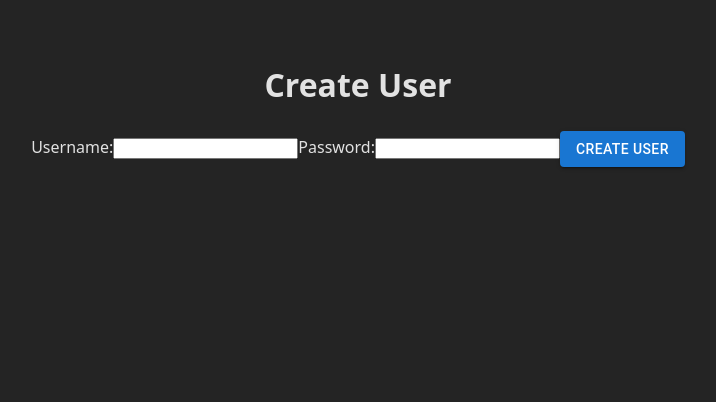
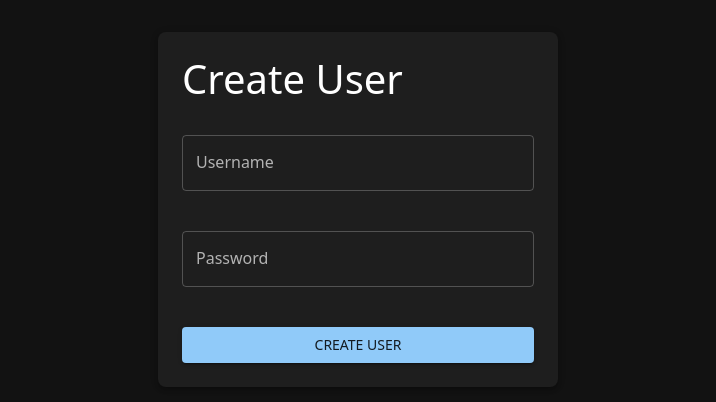
Before and after one commit to frederik-lunde/pingify, a React (Vite) app: page /create in a window 1280 px wide. Shown: the top 402 px of the page, without its empty margins (282-998 px from the left). Built offline with nearby package versions, Linux system fonts and the light colour scheme.

Commit message:
Added MUI theme and using MUI components everywhere

```diff
--- a/index.html
+++ b/index.html
@@ -4,6 +4,9 @@
     <meta charset="UTF-8" />
     <meta name="viewport" content="initial-scale=1, width=device-width" />
     <title>pingify</title>
+    <link
+  rel="stylesheet"
+/>
   </head>
   <body>
     <div id="root"></div>
--- a/src/App.css
+++ b/src/App.css
@@ -1,6 +1 @@
-#root {
-  max-width: 1280px;
-  margin: 0 auto;
-  padding: 2rem;
-  text-align: center;
-}
+/*not used. only use if using non MUI components*/
--- a/src/App.tsx
+++ b/src/App.tsx
@@ -2,6 +2,7 @@ import { BrowserRouter, Routes, Route } from 'react-router-dom';
 import './App.css';
 import Dashboard from './pages/dashboard';
 import CreateUser from './pages/CreateUser';
+import { CssBaseline } from '@mui/material';
 
 
 
@@ -10,6 +11,7 @@ function App() {
 
   return (
     <BrowserRouter>
+        <CssBaseline />
       <Routes>
         <Route path="/" element={<Dashboard />} />
         <Route path="/create" element={<CreateUser />} />
--- a/src/index.css
+++ b/src/index.css
@@ -1,10 +1 @@
-:root {
-  font-family: system-ui, Avenir, Helvetica, Arial, sans-serif;
-  line-height: 1.5;
-  font-weight: 400;
-
-  color-scheme: light dark;
-  color: rgba(255, 255, 255, 0.87);
-  background-color: #242424;
-
-}
+/*global styles outside MUI theme. Not used*/
--- a/src/main.tsx
+++ b/src/main.tsx
@@ -1,11 +1,14 @@
 import { StrictMode } from 'react'
 import { createRoot } from 'react-dom/client'
-
+import { ThemeProvider } from '@mui/material/styles';
+import theme from './theme.ts';
 import './index.css'
 import App from './App.tsx'
 
 createRoot(document.getElementById('root')!).render(
   <StrictMode>
+    <ThemeProvider theme={theme}>
     <App />
+    </ThemeProvider>
   </StrictMode>,
 )
--- a/src/pages/CreateUser.tsx
+++ b/src/pages/CreateUser.tsx
@@ -1,7 +1,10 @@
-import {useState } from 'react';
+import { useState } from 'react';
 import { createUser } from '../services/userService';
 import '../App.css';
 import Button from '@mui/material/Button';
+import Box from '@mui/material/Box';
+import TextField from '@mui/material/TextField';
+import Typography from '@mui/material/Typography';
 import { useNavigate } from 'react-router-dom';
 
 type User = {
@@ -11,7 +14,7 @@ type User = {
   created_at: string;
 };
 
-function CreateUser(){
+function CreateUser() {
   const [user, setUser] = useState<User>({
     id: 0,
     username: '',
@@ -41,20 +44,46 @@ function CreateUser(){
   };
 
   return (
-        <>
-        <h1>Create User</h1>
-        <form onSubmit={handleSubmit}>
-            <label>
-            Username:
-            <input type='text' name='username' value={user.username} onChange={handleChange} />
-            </label>
-            <label>
-            Password:
-            <input type='password' name='password' value={user.password} onChange={handleChange} />
-            </label>
-            <Button type='submit' variant='contained'>Create User</Button>
-        </form>
-        </>
+    <Box
+      component="form"
+      onSubmit={handleSubmit}
+      sx={{
+        display: 'flex',
+        flexDirection: 'column',
+        gap: 2,
+        maxWidth: 400,
+        mx: 'auto',
+        my: 4,
+        p: 3,
+        boxShadow: 3,
+        borderRadius: 2,
+        backgroundColor: 'background.paper',
+      }}
+    >
+      <Typography variant="h1" fontSize={40} sx={{ color: 'white' }}>
+  Create User
+</Typography>
+      <TextField
+        label="Username"
+        name="username"
+        value={user.username}
+        onChange={handleChange}
+        fullWidth
+        margin="normal"
+      />
+      <TextField
+        label="Password"
+        name="password"
+        type="password"
+        value={user.password}
+        onChange={handleChange}
+        fullWidth
+        margin="normal"
+      />
+      <Button type="submit" variant="contained" sx={{ mt: 2 }}>
+        Create User
+      </Button>
+    </Box>
   );
 }
 
--- a/src/pages/Dashboard.tsx
+++ b/src/pages/Dashboard.tsx
@@ -1,8 +1,12 @@
-import {useEffect, useState } from 'react';
+import { useEffect, useState } from 'react';
 import '../App.css';
 import { fetchUsers, fetchUserById } from '../services/userService';
 import Button from '@mui/material/Button';
-import Grid from '@mui/material/Grid2';
+import Grid from '@mui/material/Grid';
+import Typography from '@mui/material/Typography';
+import Paper from '@mui/material/Paper';
+import Box from '@mui/material/Box';
+import Container from '@mui/material/Container';
 
 type User = {
   id: number;
@@ -38,32 +42,41 @@ function Dashboard() {
   };
 
   return (
-    <>
-    <h1>Users</h1>
-    <Button variant='contained' href='/create'>Create User</Button>
-    <Grid container spacing={{ xs: 2, md: 3 }} columns={{ xs: 4, sm: 8, md: 12 }}>
-          {users.map(user => (
+    <Container>
+      <Typography variant="h1" gutterBottom>
+        Users
+      </Typography>
+      <Button variant="contained" href="/create" sx={{ mb: 3 }}>
+        Create User
+      </Button>
+      <Grid container spacing={{ xs: 2, md: 3 }} columns={{ xs: 4, sm: 8, md: 12 }}>
+        {users.map((user) => (
+          <Grid item xs={2} sm={4} md={4} key={user.id}>
+            <Paper elevation={3} sx={{ p: 2, backgroundColor: 'green' }}>
+              <Box>
+                <Typography variant="h2">{user.username}</Typography>
+                <Typography variant="body1">{user.password}</Typography>
+                <Button variant="contained" onClick={() => handleFetchUserById(user.id)}>
+                  View Details
+                </Button>
+              </Box>
+            </Paper>
+          </Grid>
+        ))}
+      </Grid>
 
-            <Grid border={2} padding={3} size={{ xs: 2, sm: 4, md: 4 }} key={user.id} >
-              <div>
-                <h2>{user.username}</h2>
-                <p>{user.password}</p>
-                <Button variant='contained' onClick={() => handleFetchUserById(user.id)}>View Details</Button>
-              </div>
-            </Grid>
-          ))}
-        </Grid>
-
-        {selectedUser && (
-        <div>
-          <h2>Selected User Details</h2>
-          <p>ID: {selectedUser.id}</p>
-          <p>Username: {selectedUser.username}</p>
-          <p>Password: {selectedUser.password}</p>
-          <p>Created at: {selectedUser.created_at}</p>
-        </div>
+      {selectedUser && (
+        <Paper elevation={3} sx={{ p: 3, mt: 3 }}>
+          <Typography variant="h2" gutterBottom>
+            Selected User Details
+          </Typography>
+          <Typography variant="body1">ID: {selectedUser.id}</Typography>
+          <Typography variant="body1">Username: {selectedUser.username}</Typography>
+          <Typography variant="body1">Password: {selectedUser.password}</Typography>
+          <Typography variant="body1">Created at: {selectedUser.created_at}</Typography>
+        </Paper>
       )}
-    </>
+    </Container>
   );
 }
 
--- /dev/null
+++ b/src/theme.ts
@@ -0,0 +1,35 @@
+import { createTheme } from '@mui/material/styles';
+
+const theme = createTheme({
+  palette: {
+    mode: 'dark', // Enable dark mode
+    background: {
+      default: '#121212', // Dark background color
+      paper: '#1e1e1e', // Background color for paper-based components (e.g., Card)
+    },
+    text: {
+      primary: '#ffffff', //
+      secondary: '#b3b3b3', // Light gray
+    },
+  },
+  typography: {
+    fontFamily: [
+      'system-ui',
+      'Avenir',
+      'Helvetica',
+      'Arial',
+      'sans-serif',
+    ].join(','), // Set the font family
+    fontWeightRegular: 400,
+    h1: {
+      fontSize: '2.5rem',
+      fontWeight: 500,
+    },
+    body1: {
+      fontSize: '1rem',
+      fontWeight: 400,
+    },
+  },
+});
+
+export default theme;
```
Lines whose indentation alone changed are shown as unchanged.
